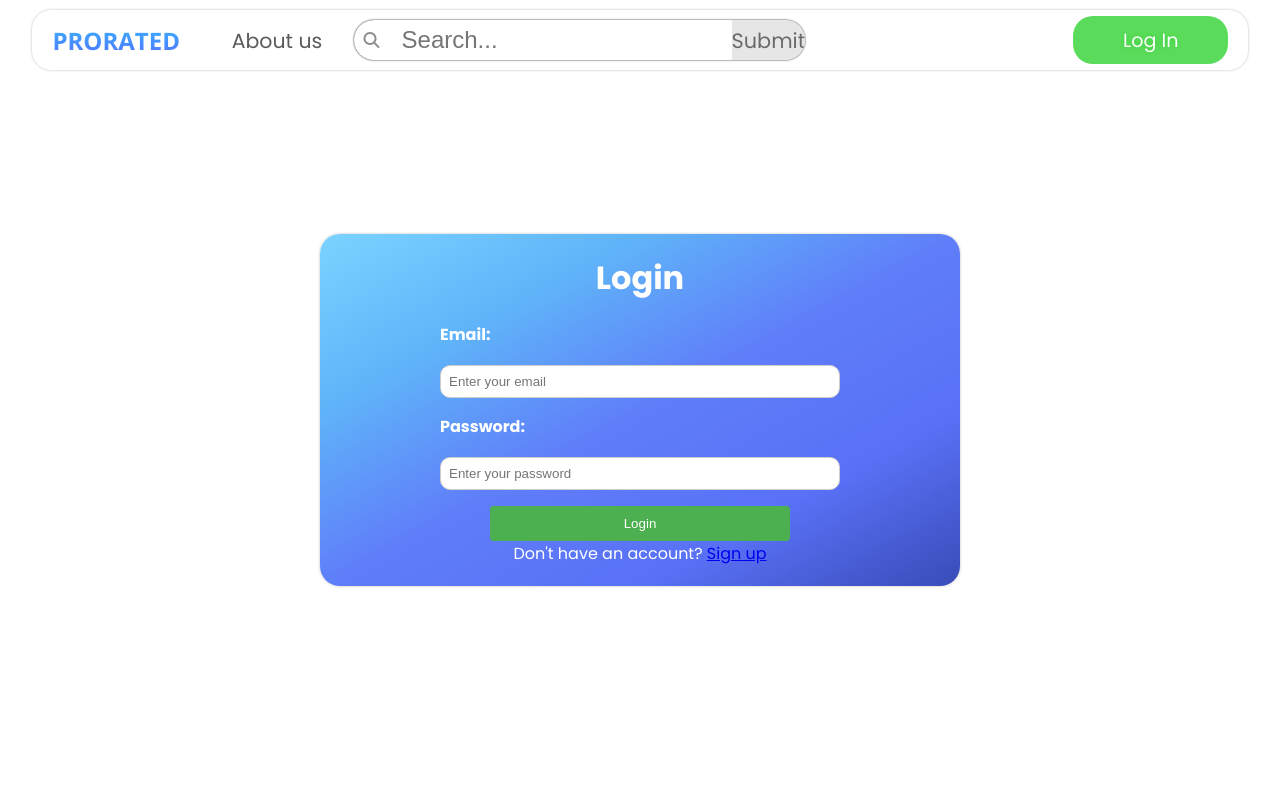
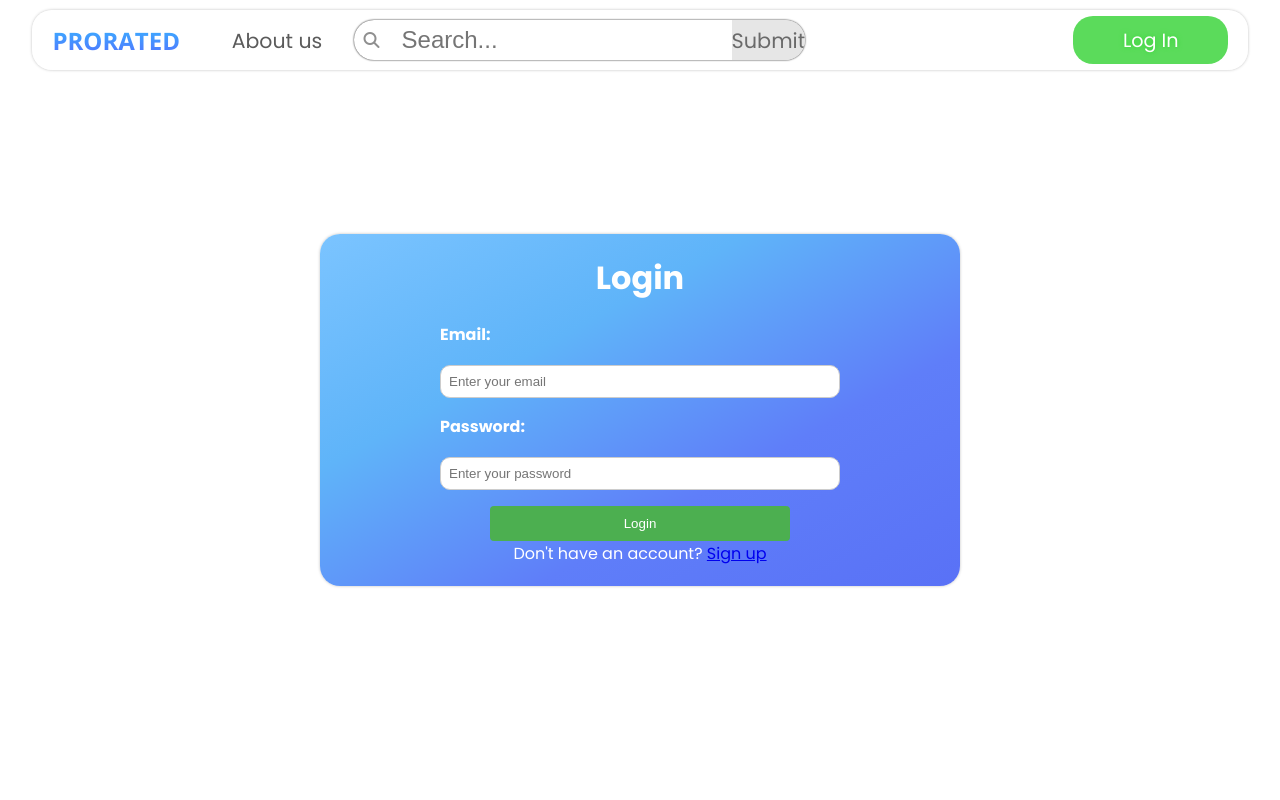
Before and after one commit to lgxxhi/Prorated-Front-End, a React (Create React App) app: page /login-signup in a window 1280 px wide. Shown: the top 800 px of the page. Built offline with nearby package versions, Linux system fonts and the light colour scheme; no server answers.

Commit message:
Fix: Form gradient colors modified

```diff
--- a/src/Styles/LoginSignup.scss
+++ b/src/Styles/LoginSignup.scss
@@ -22,11 +22,10 @@ $white_ffffff: #ffffff;
     backdrop-filter: blur(10px);
     background-image: linear-gradient(
       to bottom right,
-      $lightskyblue_7bd3ff,
+      #7bc4ff,
       #5fb4f9,
       #5f7ef9,
-      #5971f6,
-      #394cb8
+      #5971f6
     );
     border-radius: 20px;
     box-shadow: 0 0 3px rgb(191, 191, 191);
```
Also changed, not shown: src/Styles/dist/LoginSignup.css, src/Styles/dist/LoginSignup.min.css.
